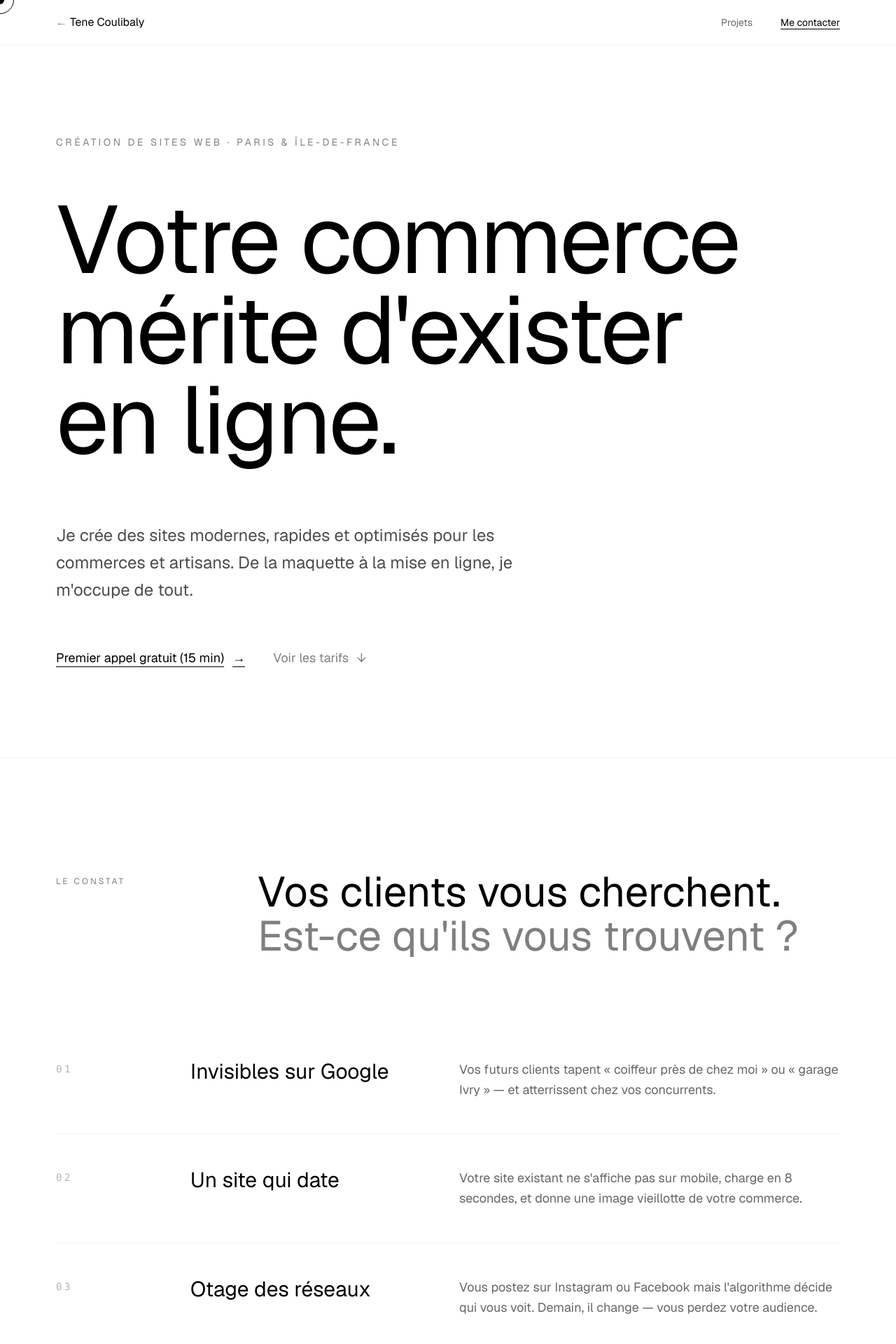
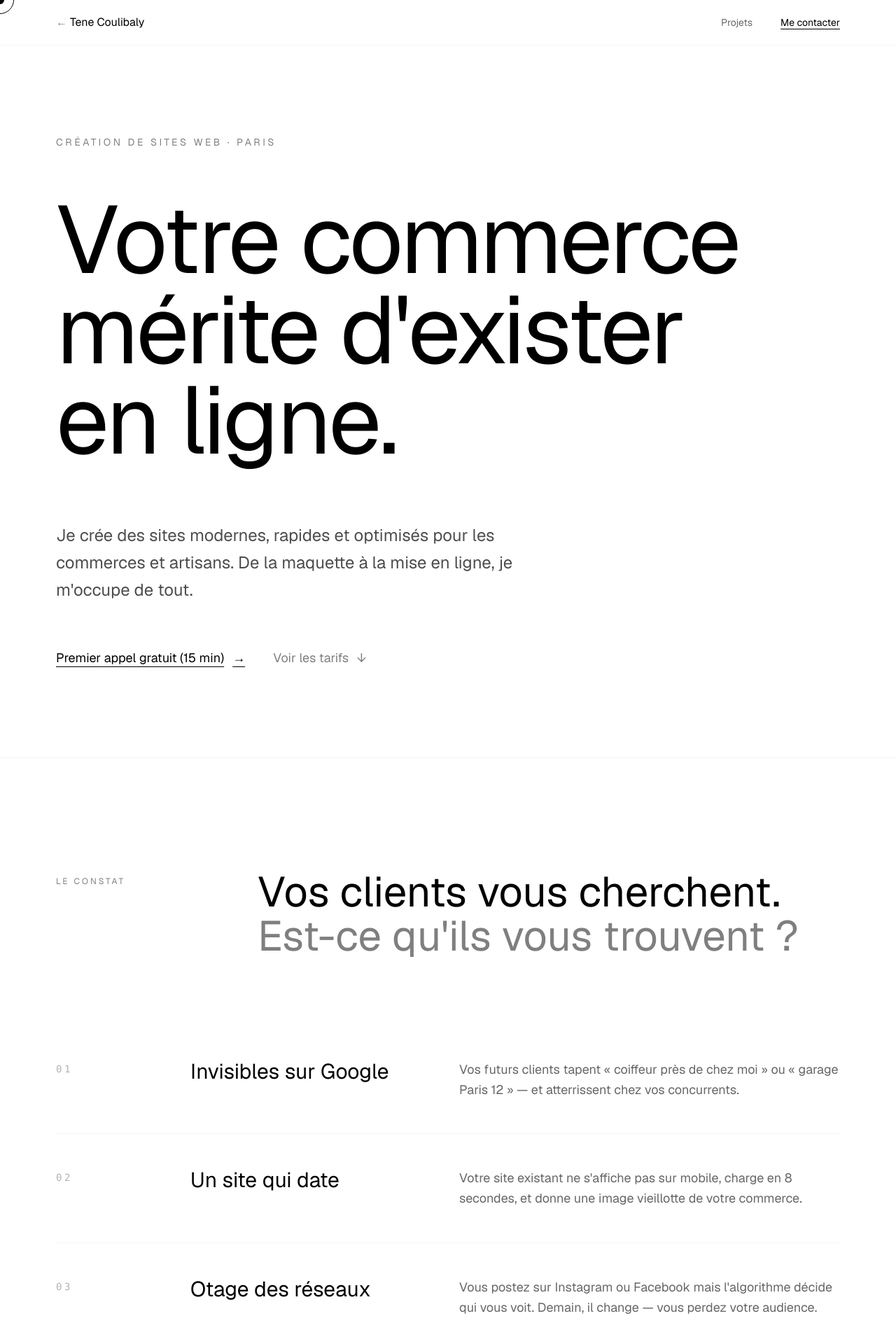
Before and after one commit to CoulibalyT/PortfolioV2, a Vue app: page /offre in a window 1280 px wide. Shown: the top 1920 px of the page at 70% size. Built offline with nearby package versions, Linux system fonts and the light colour scheme; no server answers.

Commit message:
copy(offre): position as Paris-based (not Île-de-France)

```diff
--- a/scripts/inject-meta.mjs
+++ b/scripts/inject-meta.mjs
@@ -176,7 +176,7 @@ const routes = [
     content: `
       <main style="position:absolute;left:-9999px;top:-9999px" aria-hidden="false">
         <h1>Création de sites web pour commerces et artisans à Paris</h1>
-        <p>Je suis Tene Coulibaly, développeuse Full Stack freelance basée en Île-de-France. Je crée des sites web sur mesure pour commerçants, artisans et entrepreneurs locaux qui veulent enfin exister en ligne.</p>
+        <p>Je suis Tene Coulibaly, développeuse Full Stack freelance basée à Paris. Je crée des sites web sur mesure pour commerçants, artisans et entrepreneurs locaux qui veulent enfin exister en ligne.</p>
         <h2>Mes offres</h2>
         <ul>
           <li><strong>Pack Vitrine — à partir de 800€</strong> : site one-page moderne, responsive, SEO de base, formulaire de contact, livraison en 2 semaines.</li>
@@ -516,7 +516,7 @@ for (const route of allRoutes) {
         { '@type': 'Question', name: "Je n'y connais rien en informatique, c'est un problème ?", acceptedAnswer: { '@type': 'Answer', text: "Pas du tout. Mon rôle est justement de m'occuper de toute la partie technique. On parle ensemble de votre commerce, de vos clients, de ce que vous voulez transmettre — je traduis ça en site web. Vous n'avez aucune ligne de code à voir." } },
         { '@type': 'Question', name: "Est-ce que je pourrai modifier mon site moi-même ?", acceptedAnswer: { '@type': 'Answer', text: "Oui. Selon le pack, je vous mets en place une interface simple (style Notion ou Strapi) pour modifier vos textes, ajouter des photos ou un article de blog. Je vous forme à la livraison." } },
         { '@type': 'Question', name: "Pourquoi pas juste une page Facebook ou Instagram ?", acceptedAnswer: { '@type': 'Answer', text: "Parce que vous n'êtes pas propriétaire de votre audience. Demain, Meta change l'algorithme ou ferme votre page — vous perdez tout. Un site web vous appartient, apparaît sur Google quand on cherche votre métier, et donne confiance." } },
-        { '@type': 'Question', name: "C'est quoi le SEO dont tu parles ?", acceptedAnswer: { '@type': 'Answer', text: "C'est tout ce qui fait que votre site apparaît dans les résultats Google quand un client tape « coiffeur Paris 11 » ou « garage Ivry ». Je configure ça à la livraison : titres, descriptions, fiche Google Business, balisage local." } },
+        { '@type': 'Question', name: "C'est quoi le SEO dont tu parles ?", acceptedAnswer: { '@type': 'Answer', text: "C'est tout ce qui fait que votre site apparaît dans les résultats Google quand un client tape « coiffeur Paris 11 » ou « garage Paris 12 ». Je configure ça à la livraison : titres, descriptions, fiche Google Business, balisage local." } },
         { '@type': 'Question', name: "Et si je veux des modifications après la livraison ?", acceptedAnswer: { '@type': 'Answer', text: "Les Packs Vitrine et Business incluent 15 jours de retouches gratuites après mise en ligne. Au-delà, je propose des forfaits maintenance ou des interventions à la demande. Pas d'abonnement obligatoire." } },
       ],
     });
--- a/src/components/OfferComponent.vue
+++ b/src/components/OfferComponent.vue
@@ -35,7 +35,7 @@ const faqs = [
   },
   {
     q: "C'est quoi le SEO dont tu parles ?",
-    a: "C'est tout ce qui fait que votre site apparaît dans les résultats Google quand un client tape « coiffeur Paris 11 » ou « garage Ivry ». Je configure ça à la livraison : titres, descriptions, fiche Google Business, balisage local. L'objectif : être trouvé par les bonnes personnes près de chez vous.",
+    a: "C'est tout ce qui fait que votre site apparaît dans les résultats Google quand un client tape « coiffeur Paris 11 » ou « garage Paris 12 ». Je configure ça à la livraison : titres, descriptions, fiche Google Business, balisage local. L'objectif : être trouvé par les bonnes personnes près de chez vous.",
   },
   {
     q: "Et si je veux des modifications après la livraison ?",
@@ -139,7 +139,7 @@ useHead({
     <section class="min-h-[85vh] flex items-center px-6 md:px-12 lg:px-20 py-24 md:py-32">
       <div class="max-w-7xl mx-auto w-full fade-in-up">
         <p class="text-xs md:text-sm uppercase tracking-[0.25em] opacity-50 mb-10 md:mb-16">
-          Création de sites web · Paris &amp; Île-de-France
+          Création de sites web · Paris
         </p>
         <h1 class="font-thin tracking-tight leading-[0.95] text-5xl sm:text-6xl md:text-8xl lg:text-[8.5rem]">
           Votre commerce<br>
@@ -177,7 +177,7 @@ useHead({
             <span class="md:col-span-2 text-xs md:text-sm uppercase tracking-[0.25em] opacity-30 font-mono pt-1">01</span>
             <h3 class="md:col-span-4 text-2xl md:text-3xl font-thin">Invisibles sur Google</h3>
             <p class="md:col-span-6 text-base md:text-lg opacity-60 leading-relaxed">
-              Vos futurs clients tapent &laquo;&nbsp;coiffeur près de chez moi&nbsp;&raquo; ou &laquo;&nbsp;garage Ivry&nbsp;&raquo; — et atterrissent chez vos concurrents.
+              Vos futurs clients tapent &laquo;&nbsp;coiffeur près de chez moi&nbsp;&raquo; ou &laquo;&nbsp;garage Paris 12&nbsp;&raquo; — et atterrissent chez vos concurrents.
             </p>
           </li>
           <li class="fade-in-up grid md:grid-cols-12 gap-6 md:gap-8 py-8 md:py-12">
@@ -401,7 +401,7 @@ useHead({
           <div>
             <h3 class="text-xl md:text-2xl font-thin mb-4">Basée à Paris</h3>
             <p class="text-base md:text-lg opacity-60 leading-relaxed">
-              J'habite en Île-de-France et je fréquente les commerces du quartier. Je comprends vos clients parce que j'en suis une.
+              J'habite à Paris et je fréquente les commerces du quartier. Je comprends vos clients parce que j'en suis une.
             </p>
           </div>
           <div>
```
